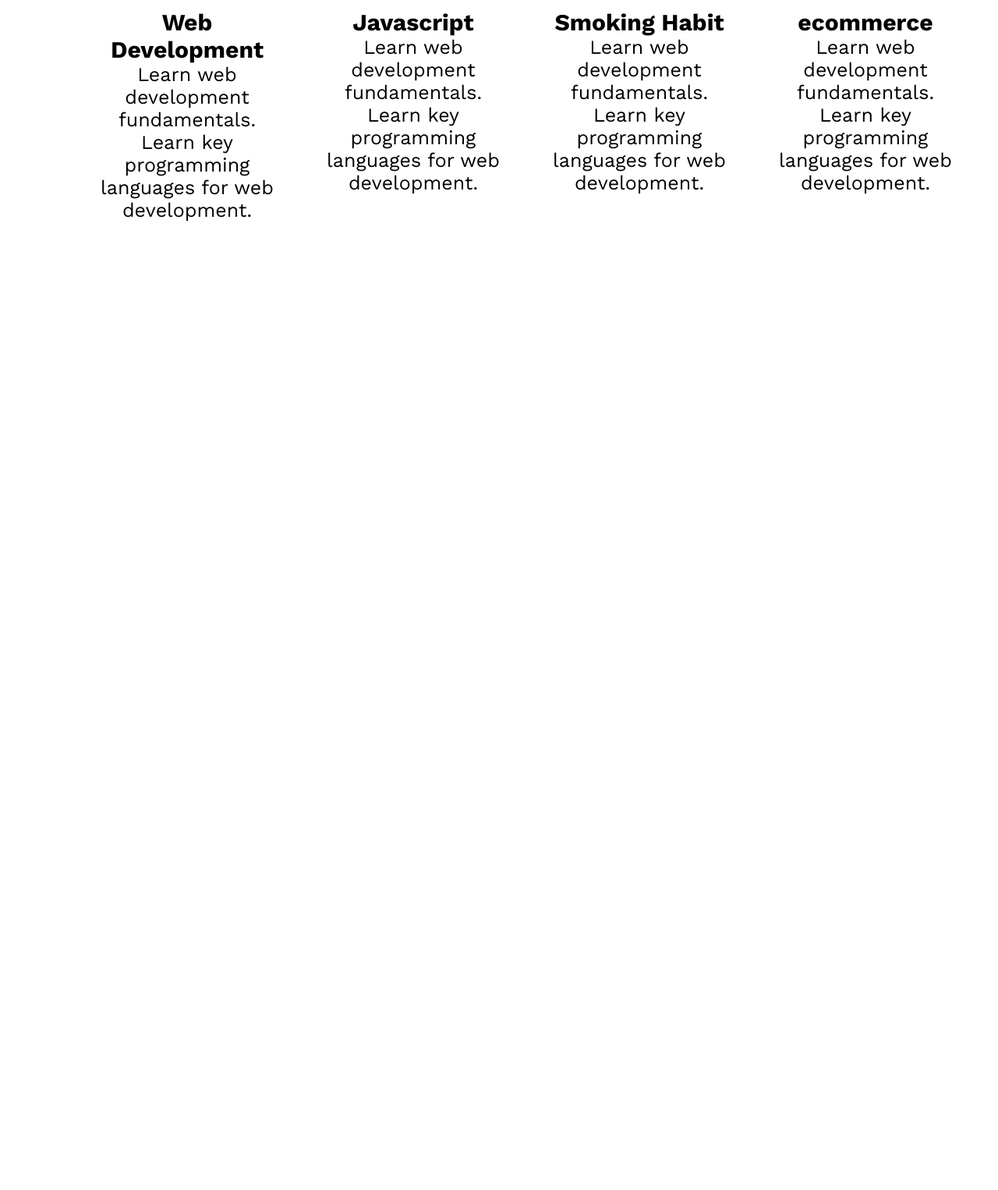
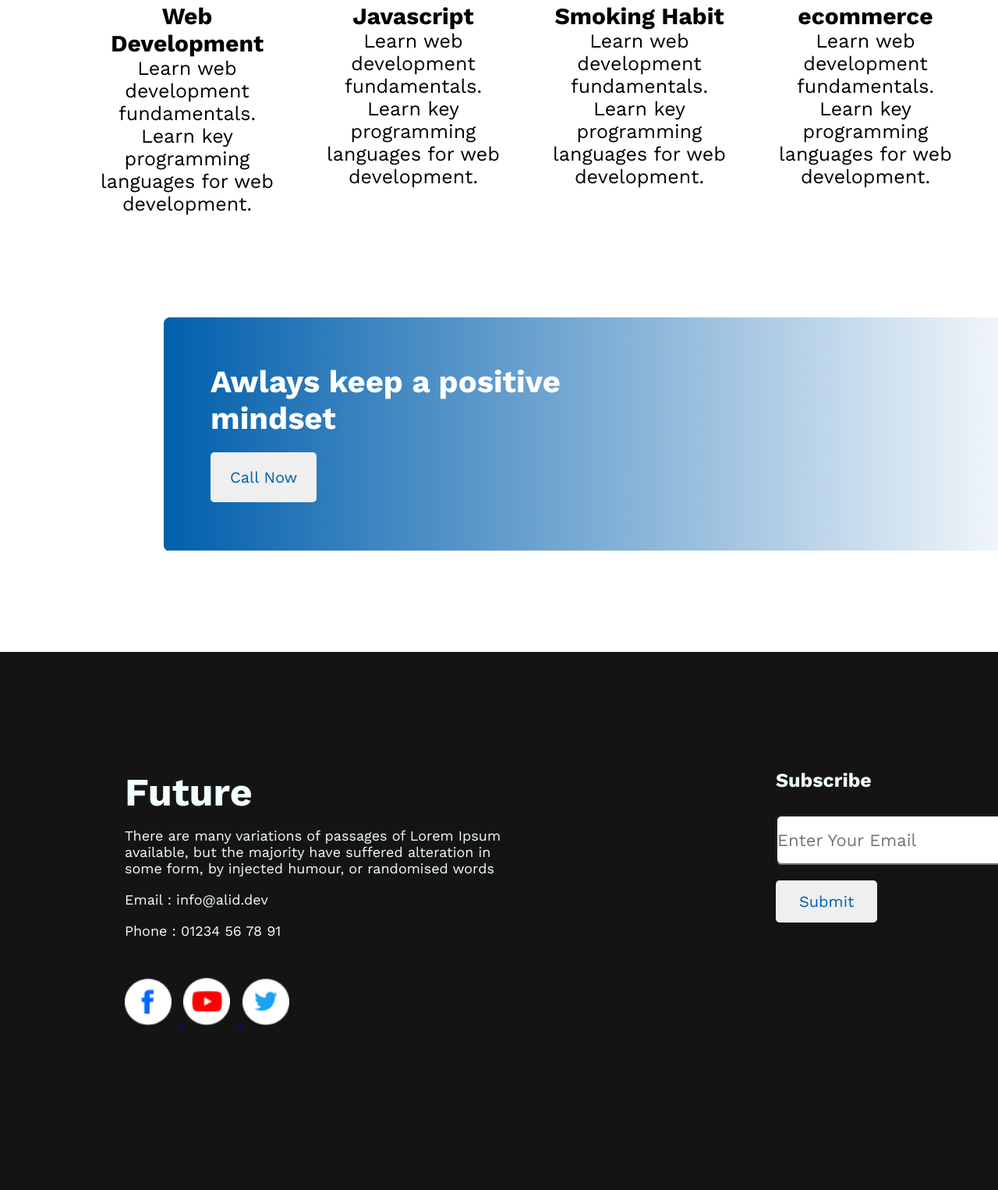
Before and after one commit to imAlid/first-assignment, a plain HTML site: page index.html in a window 1280 px wide. Shown: the part 2035-3561 px from the top of the page at 78% size. Before the commit the page ends 2449 px from the top, so only its background shows below. Drawn offline with nearby package versions, Linux system fonts and the light colour scheme.

Commit message:
complete full site

```diff
--- a/index.html
+++ b/index.html
@@ -92,8 +92,55 @@
          </div>
 
       </section>
+
+      <section class="mindset-section">
+         <h2>Awlays keep a positive <br>
+            mindset</h2>
+            <a href="#">
+               <button class="call-btn">Call Now</button>
+            </a>
+
+      </section>
    </main>
-   <footer></footer>
+   <footer>
+      <section class="footer">
+
+         <div class="footer-text">
+            <h2>Future</h2>
+            <p>There are many variations of passages of Lorem Ipsum
+               available, but the majority have suffered alteration in some
+               form, by injected humour, or randomised words</p>
+               <br>
+               <p>Email : info@alid.dev</p>
+               <br>
+               <p>Phone : 01234 56 78 91</p>
+
+               <div class="social-icon">
+                  <a href="#">
+                     <img class="fb" src="images/icons/fb.png" alt="img">
+                  </a>
+                  <a href="#">
+                     <img class="yt" src="images/icons/youtube.png" alt="img">
+                  </a>
+                  <a href="#">
+                     <img class="tw" src="images/icons/twitter.png" alt="img">
+                  </a>
+
+               </div>
+
+         </div>
+
+         <div class="footer-form">
+            <h5 class="footer-form-header">Subscribe</h5>
+            <form>
+               <input class="email-box" type="email" placeholder="Enter Your Email">
+               <br>
+                  <input class="submit-btn" type="submit" value="Submit">
+            </form>
+         </div>
+
+      </section>
+   </footer>
 </body>
 
 </html>
--- a/style.css
+++ b/style.css
@@ -8,7 +8,8 @@
 
 .banner {
    width: 1600px;
-   height: 808px;
+   height: 800px;
+
    background-image: url(images/banner/banner3.png);
 }
 
@@ -91,11 +92,9 @@
 
 /* My plan Section styles */
 
-.my-plan{
+.my-plan {}
 
-}
-
-.plan-header{
+.plan-header {
    text-align: center;
    font-size: 40px;
    font-weight: 700;
@@ -104,40 +103,154 @@
    width: 1600px;
 }
 
-.plan-sectin{
+.plan-sectin {
    display: flex;
    margin-left: 120px;
    margin-bottom: 130px;
 }
-.plan-sectin h3{
+
+.plan-sectin h3 {
    font-size: 30px;
    font-weight: 700px;
 }
-.plan-icon{
+
+.plan-icon {
    width: 124px;
    margin-bottom: 25px;
 }
 
-.javascript{
+.javascript {
    margin-right: 50px;
    width: 300px;
    text-align: center;
 }
-.web-dev{
+
+.web-dev {
    margin-right: 50px;
    width: 300px;
    text-align: center;
 }
-.moking{
+
+.moking {
    margin-right: 50px;
    width: 300px;
    text-align: center;
 }
-.ecommerce{
+
+.ecommerce {
    margin-right: 50px;
    width: 300px;
    text-align: center;
 }
-.plan-sectin p{
+
+.plan-sectin p {
    font-size: 25px;
 }
+
+/* mindset-section Styles */
+
+.mindset-section {
+
+
+   width: 1140px;
+   height: 300px;
+   background: linear-gradient(90deg, #005FAC 0%, rgba(0, 95, 172, 0) 100%);
+   background: url(images/gradient1.png);
+   margin-bottom: 130px;
+   margin-left: 210px;
+
+
+}
+
+.mindset-section h2 {
+   color: #fff;
+   font-size: 40px;
+   padding-top: 60px;
+   margin-left: 60px;
+   margin-bottom: 20px;
+}
+
+.call-btn {
+   padding: 20px 25px;
+   border-radius: 5px;
+   border: 0;
+   font-size: 20px;
+   font-weight: 600px;
+   color: #005FAC;
+   margin-left: 60px;
+}
+
+/* footer section style */
+
+.footer {
+   display: flex;
+   width: 1400px;
+   height: 540px;
+   background: #151414;
+   color: azure;
+   padding-left: 160px;
+   padding-top: 150px;
+}
+
+.footer-text {
+   width: 485px;
+   height: 317px;
+}
+
+.footer-text h2 {
+   font-weight: 700;
+   font-size: 50px;
+   margin-bottom: 16px;
+}
+
+.footer-text p {
+   font-size: 18px;
+
+}
+.footer-form{
+   margin-left: 350px;
+}
+
+.footer-form-header{
+   font-weight: 600;
+   font-size: 25px;
+   margin-bottom: 30px;
+}
+
+.email-box {
+   width: 340px;
+   height: 60px;
+   border-radius: 7px;
+   color: black;
+   font-size: 22px;
+}
+
+.submit-btn{
+   padding: 15px 30px;
+   border-radius: 5px;
+   border: 0;
+   font-size: 20px;
+   font-weight: 600px;
+   margin-top: 20px;
+   color: #005FAC;
+
+
+}
+
+.social-icon{
+   margin-top: 50px;
+
+}
+
+.fb{
+   width: 60px;
+   margin-right: 10px;
+}
+.yt{
+   width: 60px;
+   margin-right: 10px;
+}
+.tw{
+   width: 60px;
+   margin-right: 10px;
+}
```
